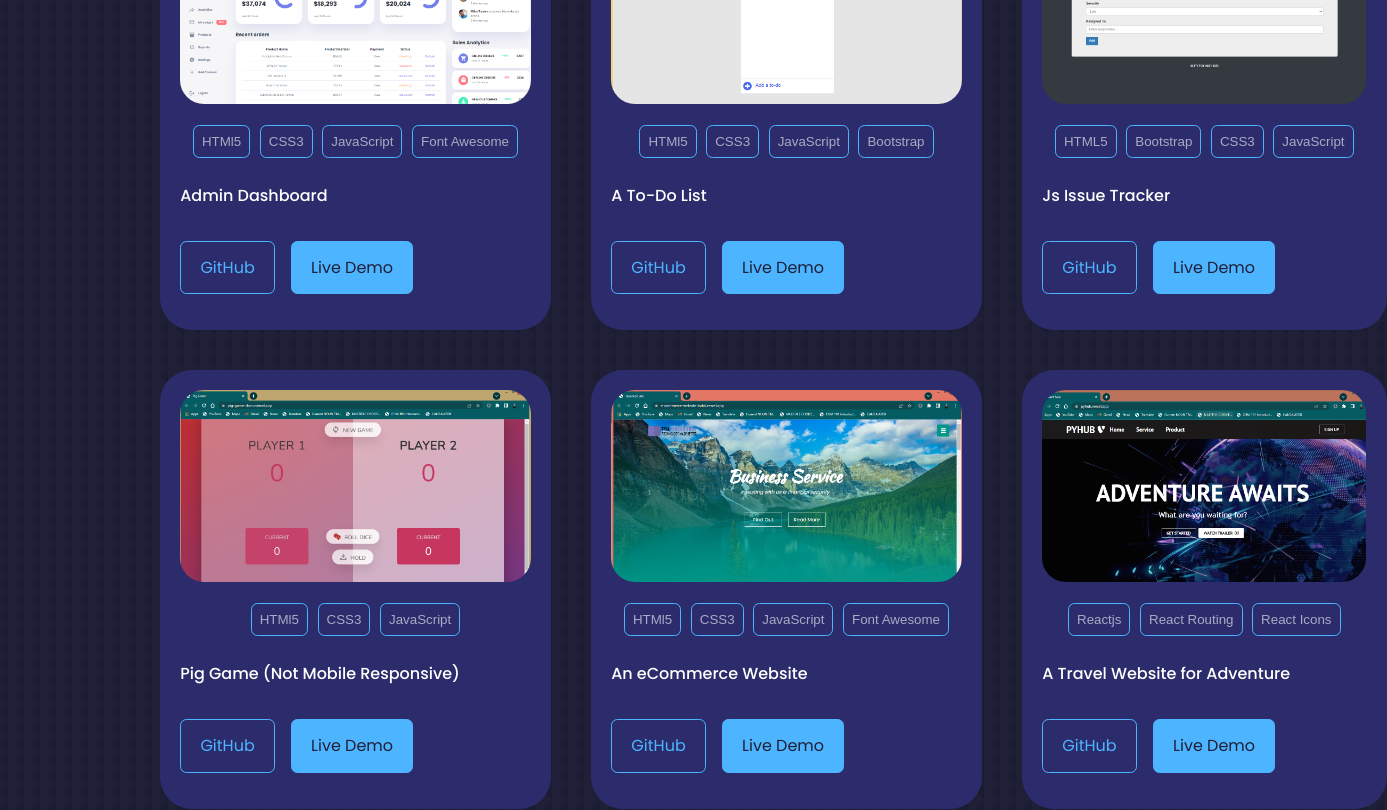
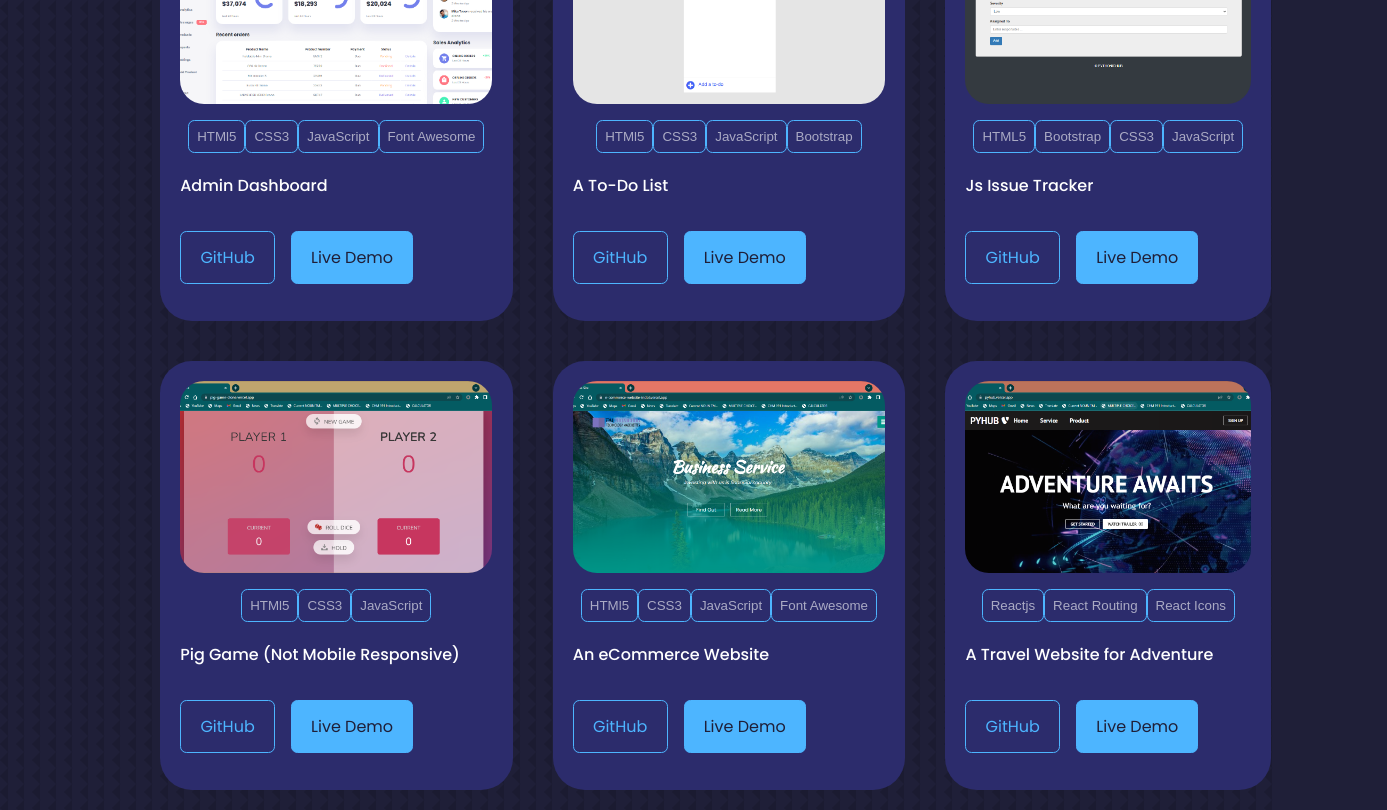
Before and after one commit to Vin-Jex/pythoniclaver, a React (Create React App) app: page / in a window 1280 px wide. Shown: the part 3360-4170 px from the top of the page, 1387 px wide, since content can reach past the window. Built offline with nearby package versions, Linux system fonts and the light colour scheme.

Commit message:
Update index.css

```diff
--- a/src/index.css
+++ b/src/index.css
@@ -97,7 +97,7 @@ a:hover {
   color: var(--color-light);
   background: var(--color-dark);
   padding: .5rem .5rem;
-  margin: .3rem;
+  gap: .2rem
 }
 
 .btn {
```
